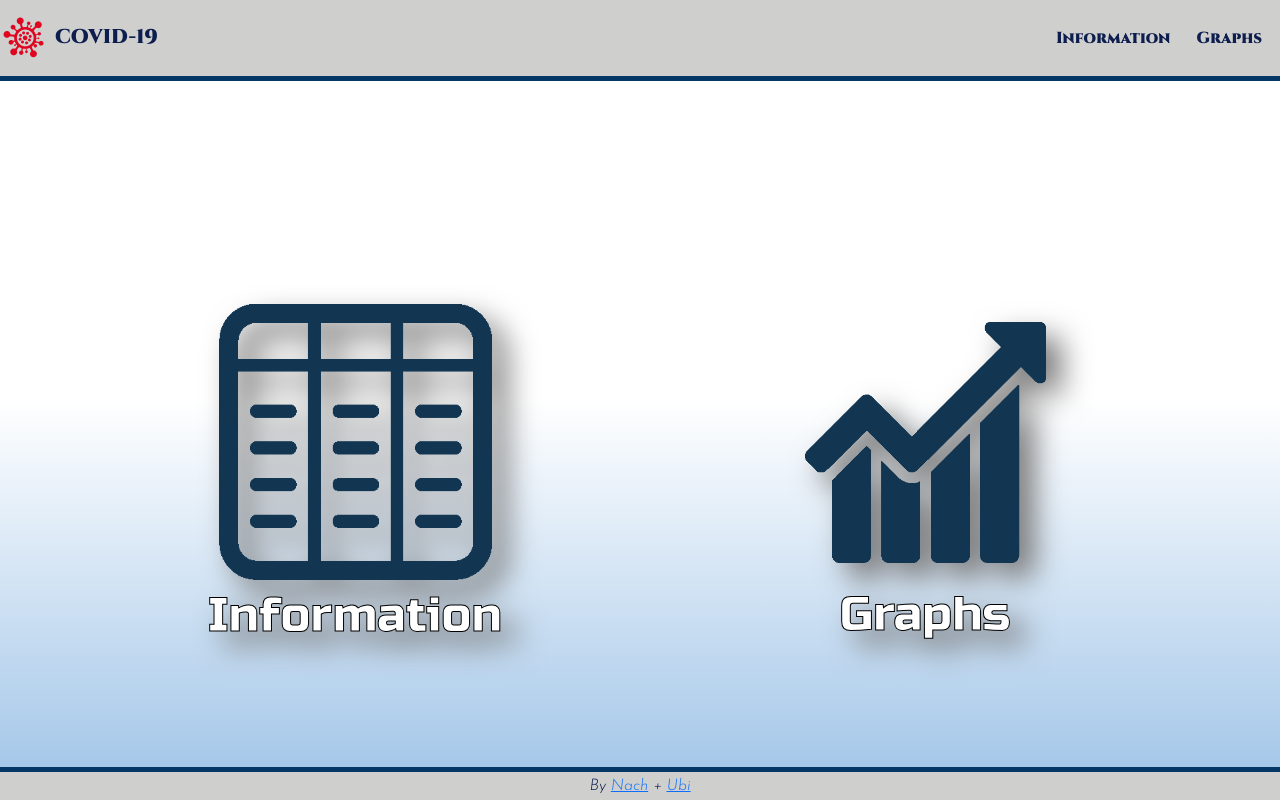
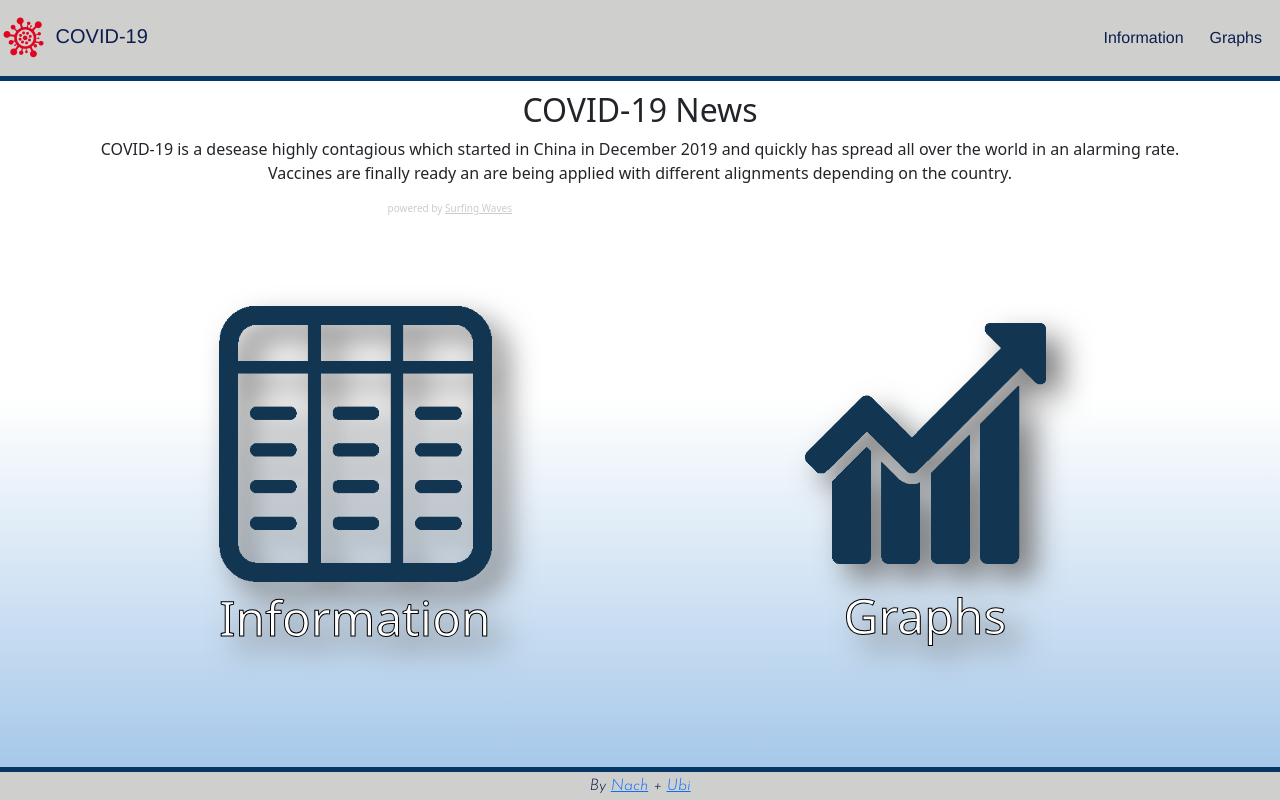
Before and after one commit to ignaciomedinar/covid19, a Django app: page / in a window 1280 px wide. Run offline with Django 3.2, Linux system fonts and the light colour scheme; some libraries are stand-ins or nearby versions.

Commit message:
agregado rss

```diff
--- a/getapi/settings.py
+++ b/getapi/settings.py
@@ -30,8 +30,9 @@ DEBUG = False
 
 ALLOWED_HOSTS = ['coviddaily.herokuapp.com',
 'www.graphiccovid19.com',
-'graphiccovid19.com']
-
+'graphiccovid19.com'
+]
+# quitar el 127... cuando es a producción
 
 # Application definition
 
@@ -82,6 +83,7 @@ WSGI_APPLICATION = 'getapi.wsgi.application'
 # Database
 # https://docs.djangoproject.com/en/3.1/ref/settings/#databases
 
+# la primera va cuando no es a producción y la segunda va a producción
 # DATABASES = {
 #     'default': {
 #         'ENGINE': 'django.db.backends.sqlite3',
--- a/getapiinfo/static/getapiinfo/css/ubi.css
+++ b/getapiinfo/static/getapiinfo/css/ubi.css
@@ -9,7 +9,8 @@ nav {
 
 .navbar a {
     color: #0c1d4e !important;
-    font-family: 'Cinzel', serif;
+    font-family: 'Helvetica Neue', sans-serif;
+    /* 'Segoe UI',sans-serif */
     margin-right: 10px;
 }
 
@@ -35,7 +36,7 @@ nav img {
 }
 
 #innerBotones {
-    padding-top: 20%;
+    padding-top: 8%;
     min-height: 250px;
     display: flex;
     justify-content: center;
@@ -43,7 +44,7 @@ nav img {
 }
 
 #innerBotones a {
-    font-family: 'Russo One', sans-serif;
+    font-family: 'Segoe UI',sans-serif;
     font-size: 3em;
     color: white;
     text-decoration: none;
@@ -196,3 +197,6 @@ footer {
 .h4{
     font-size: 15px;
 }
+#news{
+    margin-top: 10px;
+}
--- a/getapiinfo/templates/base.html
+++ b/getapiinfo/templates/base.html
@@ -70,7 +70,61 @@
             </div>
         </div>  -->
     </nav>
+
     {% block contenido %}
+    <div class="container content" id="news">
+    <h2>COVID-19 News</h2>
+        <p>COVID-19 is a desease highly contagious which started in China in December 2019 and
+        quickly has spread all over the world in an alarming rate.<br>Vaccines
+        are finally ready an are being applied with different alignments depending on the country.</p>
+        <!-- start sw-rss-feed code -->
+        <script type="text/javascript">
+        <!--
+        rssfeed_url = new Array();
+        rssfeed_url[0]="https://www.kff.org/tag/coronavirus/feed";
+        rssfeed_frame_width="430";
+        rssfeed_frame_height="220";
+        rssfeed_scroll="on";
+        rssfeed_scroll_step="6";
+        rssfeed_scroll_bar="off";
+        rssfeed_target="_blank";
+        rssfeed_font_size="12";
+        rssfeed_font_face="";
+        rssfeed_border="on";
+        rssfeed_css_url="";
+        rssfeed_title="on";
+        rssfeed_title_name="";
+        rssfeed_title_bgcolor="#3366ff";
+        rssfeed_title_color="#fff";
+        rssfeed_title_bgimage="";
+        rssfeed_footer="off";
+        rssfeed_footer_name="rss feed";
+        rssfeed_footer_bgcolor="#fff";
+        rssfeed_footer_color="#333";
+        rssfeed_footer_bgimage="";
+        rssfeed_item_title_length="50";
+        rssfeed_item_title_color="#666";
+        rssfeed_item_bgcolor="#fff";
+        rssfeed_item_bgimage="";
+        rssfeed_item_border_bottom="on";
+        rssfeed_item_source_icon="off";
+        rssfeed_item_date="off";
+        rssfeed_item_description="on";
+        rssfeed_item_description_length="120";
+        rssfeed_item_description_color="#666";
+        rssfeed_item_description_link_color="#333";
+        rssfeed_item_description_tag="off";
+        rssfeed_no_items="0";
+        rssfeed_cache = "7fc2748d7586d3eb54b5867f110e04b6";
+        //-->
+        </script>
+        <script type="text/javascript" src="//feed.surfing-waves.com/js/rss-feed.js"></script>
+        <!-- The link below helps keep this service FREE, and helps other people find the SW widget. Please be cool and keep it! Thanks. -->
+        <div style="color:#ccc;font-size:10px; text-align:right; width:430px;">powered by <a href="https://surfing-waves.com" rel="noopener" target="_blank" style="color:#ccc;">Surfing Waves</a></div>
+        <!-- end sw-rss-feed code -->
+
+
+    </div>
     <div class="container content" id="botones">
         <div class="row" id="innerBotones">
             <div class="col-sm">
```
